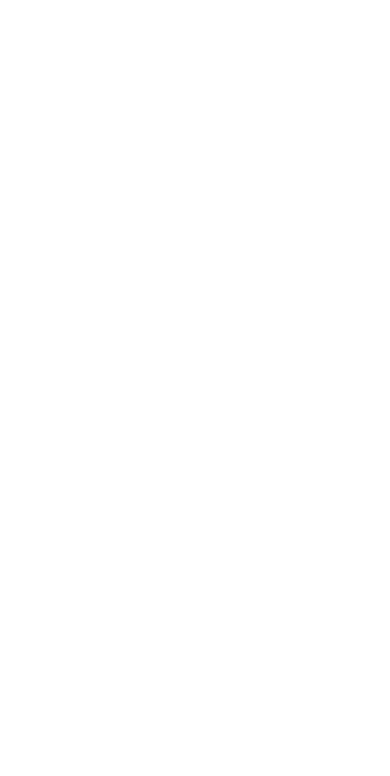
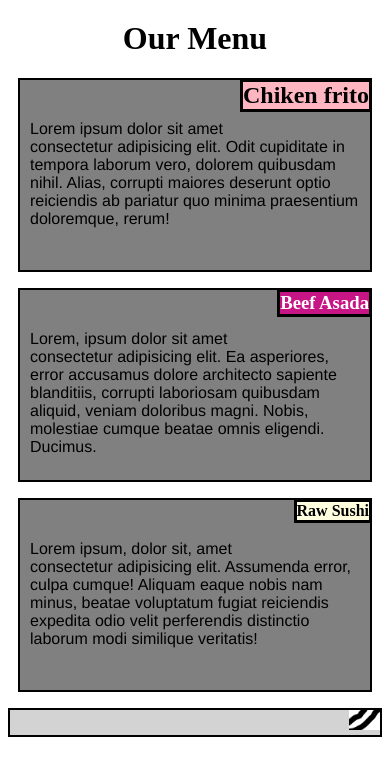
Before and after one commit to alexluces/mod2-solution, a plain HTML site: page Index.html in a window 390 px wide. Drawn offline with Linux system fonts and the light colour scheme.

Commit message:
Module 2 Coding Assignment Completed
Asignacion nro 1 del curso de Desarrollo WEB. Introduction to Responsive Design

```diff
--- a/Index.html
+++ b/Index.html
@@ -3,9 +3,110 @@
 <head>
 	<meta charset="utf-8">
 	<meta name="viewport" content="width=device-width, initial-scale=1">
-	<title>Inicio de Pruebas en Crome</title>
+	<title>Modulo 2</title>
+
+	<link rel="stylesheet" href= "ccs/style.css">
+
+<style>
+	/*box-sizing: border-box;
+
+/* Simple Responsive Framework. */
+.row {
+  width: 100%;
+}
+
+/********** Large devices only **********/
+@media (min-width: 992px) {
+  .col-lg-4, .col-lg-6 {
+    float: left;
+    border: 5px black;
+  }
+  .col-lg-4 {
+    width: 33%;
+  }
+    .col-lg-6 {
+    width: 50%;
+  }
+}
+
+
+/********** Medium devices only **********/
+@media (min-width: 768px) and (max-width: 991px) {
+  .col-md-1, .col-md-2, .col-md-3, .col-md-4, .col-md-5, .col-md-6, .col-md-7, .col-md-8, .col-md-9, .col-md-10, .col-md-11, .col-md-12 {
+    float: left;
+
+  }
+  .col-md-1 {
+    width: 8.33%;
+  }
+  .col-md-2 {
+    width: 16.66%;
+  }
+  .col-md-3 {
+    width: 25%;
+  }
+  .col-md-4 {
+    width: 33.33%;
+  }
+  .col-md-5 {
+    width: 41.66%;
+  }
+  .col-md-6 {
+    width: 49.5%;
+  }
+  .col-md-7 {
+    width: 58.33%;
+  }
+  .col-md-8 {
+    width: 66.66%;
+  }
+  .col-md-9 {
+    width: 74.99%;
+  }
+  .col-md-10 {
+    width: 83.33%;
+  }
+  .col-md-11 {
+    width: 91.66%;
+  }
+  .col-md-12 {
+    width: 99.5%;
+  }
+}
+
+</style>
 
 </head>
+
 <body>
+
+<h1>Our Menu</h1>
+
+<div class="row">
+  <div class="col-lg-4 col-md-6">
+
+    <h2>Chiken frito</h2>
+    <p>Lorem ipsum dolor sit amet consectetur adipisicing elit. Odit cupiditate in tempora laborum vero, dolorem quibusdam nihil. Alias, corrupti maiores deserunt optio reiciendis ab pariatur quo minima praesentium doloremque, rerum!</p></div>
+
+
+  <div class="col-lg-4 col-md-6">
+
+    <h3>Beef Asada</h3>
+    <p>Lorem, ipsum dolor sit amet consectetur adipisicing elit. Ea asperiores, error accusamus dolore architecto sapiente blanditiis, corrupti laboriosam quibusdam aliquid, veniam doloribus magni. Nobis, molestiae cumque beatae omnis eligendi. Ducimus.</p></div>
+  <div class="col-lg-4 col-md-12">
+
+    <h4> Raw Sushi</h4>
+    <p>Lorem ipsum, dolor sit, amet consectetur adipisicing elit. Assumenda error, culpa cumque! Aliquam eaque nobis nam minus, beatae voluptatum fugiat reiciendis expedita odio velit perferendis distinctio laborum modi similique veritatis!</p></div>
+
+</div>
+
+<footer>
+
+    <img src="ccs/rayas.png" with="20" height="20" align="right">
+
+ </footer>
+
 </body>
+
+
 </html>
--- /dev/null
+++ b/ccs/style.css
@@ -0,0 +1,61 @@
+
+h1 {
+     margin-top: 20px;
+     text-align: center;
+     }
+
+
+h2 {
+     margin-top: 1px;
+      border: 3px solid black;
+      text-align: right;
+      float: right;
+      margin-right: 10px;
+      background-color: lightpink;
+
+      }
+h3 {
+     margin-top: 1px;
+      border: 3px solid black;
+      text-align: right;
+      float: right;
+      margin-right: 10px;
+      color: white;
+      background-color: mediumvioletred;
+      }
+
+h4 {
+     margin-top: 1px;
+      border: 3px solid black;
+      text-align: right;
+      float: right;
+      margin-right: 10px;
+      background-color: lightyellow;
+
+      }
+
+p     {
+          margin-top: 1px;
+          border: 2px solid black;
+          background-color: gray;
+          with: 90%;
+          height: 150px;
+          margin-right:10px ;
+          margin-left: 10px;
+          padding-top: 40px;
+          padding-right: 10px;
+          padding-left: 10px;
+          font-family: helvetica;
+          color: black;
+          }
+footer {
+          clear: both;
+          border: 2px solid black;
+          background-color: lightgray;
+          with: 90%;
+          height: 25px;
+          margin-top: bottom;
+          text-align: center;
+          bottom: 0;
+          position: relative;
+          }
```
Also changed, not shown: ccs/rayas.bmp (added), ccs/rayas.gif (added), ccs/rayas.png (added), style.css (added).
